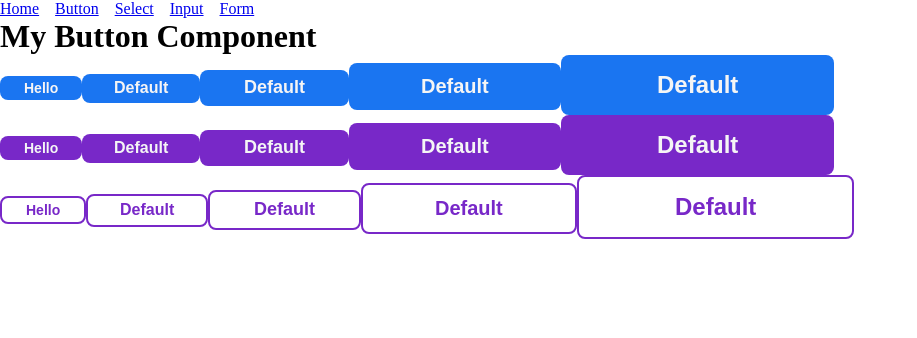
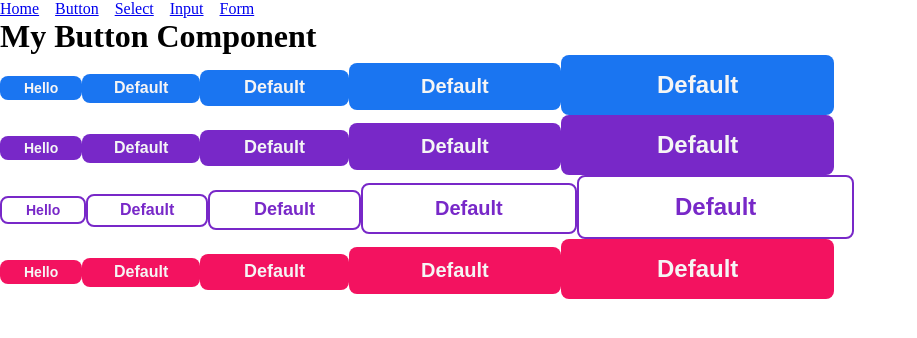
Before and after one commit to NateAyye/nates-ts-react-components, a React (Vite) app: page /button in a window 1280 px wide. Shown: the top 338 px of the page, without its empty margins (0-917 px from the left). Built offline with nearby package versions, Linux system fonts and the light colour scheme.

Commit message:
Simplified Button Component and added the ghost change to the ButtonPage

```diff
--- a/src/components/Button/index.tsx
+++ b/src/components/Button/index.tsx
@@ -79,9 +79,7 @@ export const Button: React.FC<ButtonProps> = ({
       <ButtonContent color={props.color} {...styledProps}>
         {children}
       </ButtonContent>
-      <ErrorIcon {...styledProps}>
-        {noIcon ? null : props.color === 'error' ? errorIcon ?? '❗' : icon}
-      </ErrorIcon>
+      <ErrorIcon {...styledProps}>{noIcon ? null : icon}</ErrorIcon>
     </NatesButton>
   );
 };
--- a/src/pages/Button.tsx
+++ b/src/pages/Button.tsx
@@ -50,6 +50,22 @@ export const ButtonPage: React.FC<ButtonPageProps> = ({}) => {
       <Button ghost color="secondary" size="2xl">
         Default
       </Button>
+      <br />
+      <Button color="error" size="sm" onClick={handleMouseClick}>
+        Hello
+      </Button>
+      <Button color="error">
+        Default
+      </Button>
+      <Button color="error" size="lg">
+        Default
+      </Button>
+      <Button color="error" size="xl">
+        Default
+      </Button>
+      <Button color="error" size="2xl">
+        Default
+      </Button>
     </div>
   );
 };
--- a/src/pages/Home.tsx
+++ b/src/pages/Home.tsx
@@ -1,11 +1,13 @@
 import React from 'react';
+import { Button } from '../components';
 
-interface HomeProps {};
+interface HomeProps {}
 
-export const Home:React.FC<HomeProps> = ({ }) => {
+export const Home: React.FC<HomeProps> = ({}) => {
   return (
     <div>
       <h1>Home</h1>
+      <Button>Button v2</Button>
     </div>
   );
 };
```
